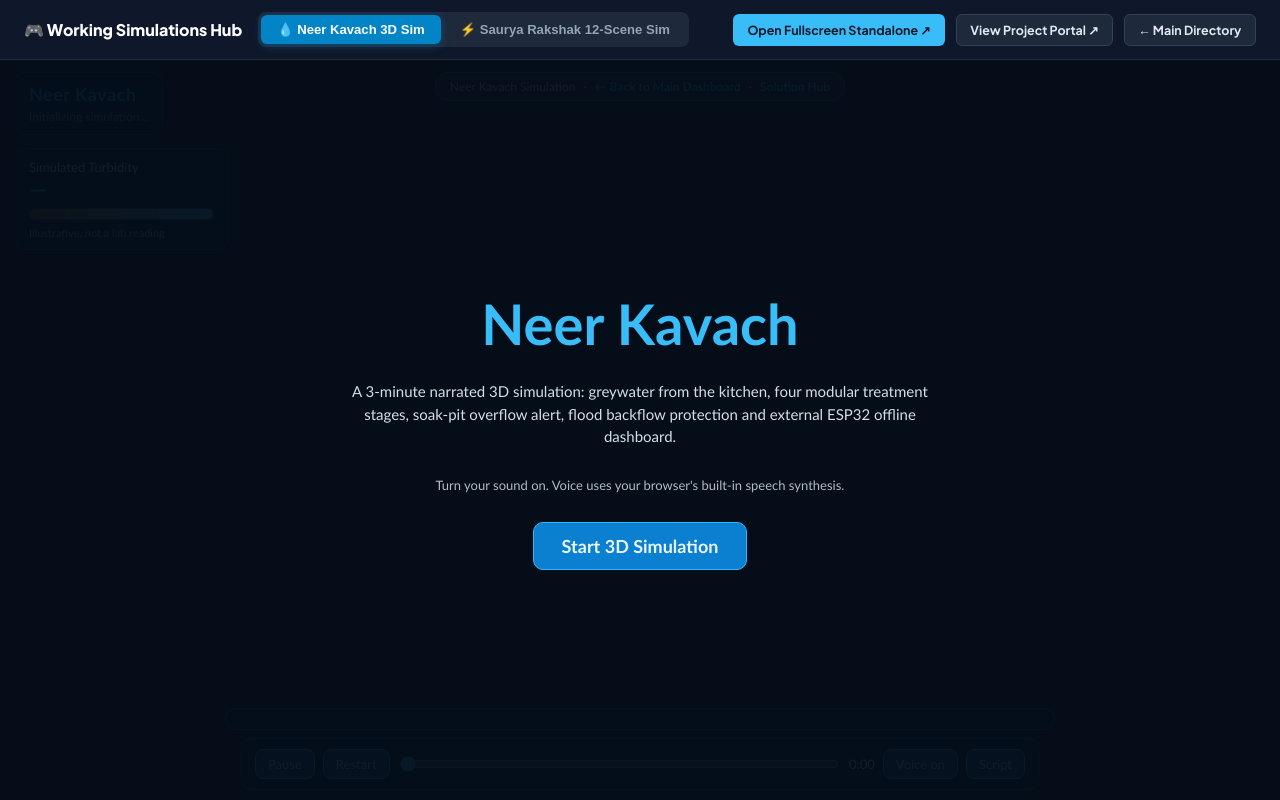
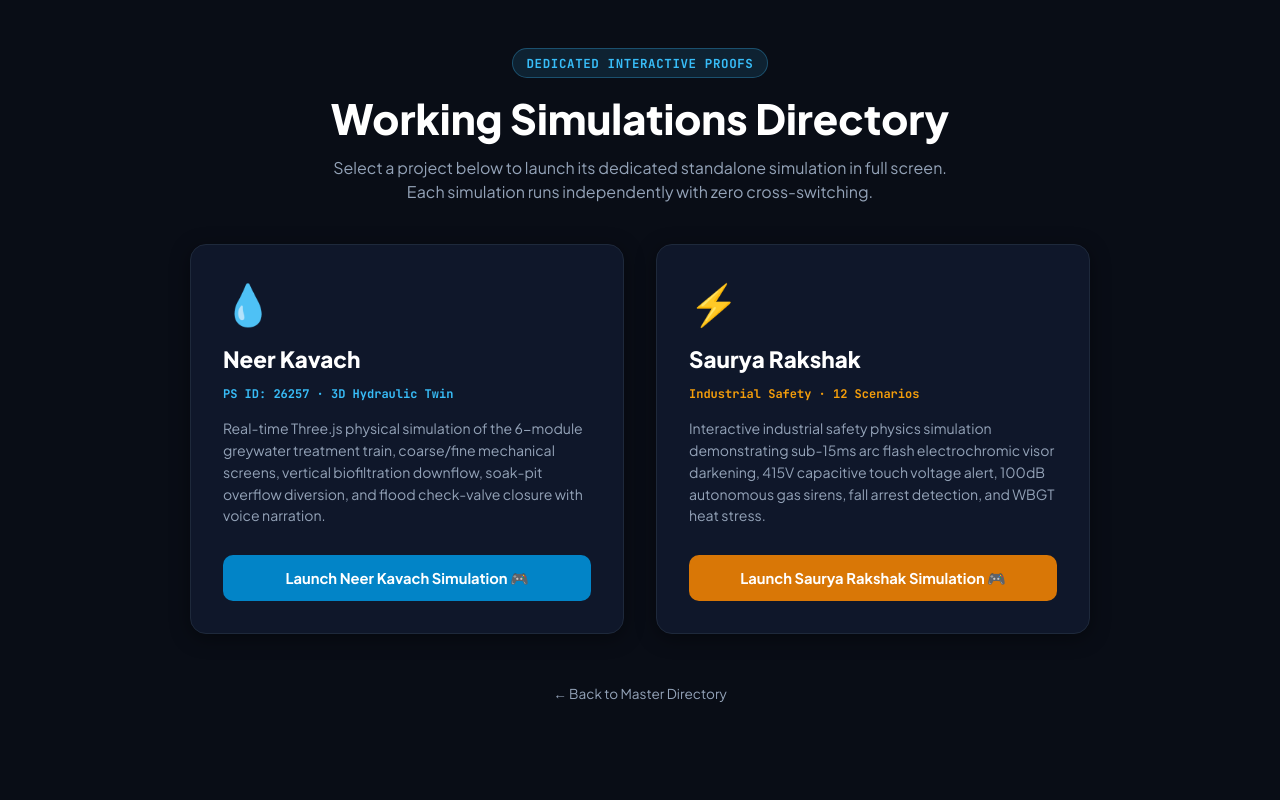
Before and after one commit to Sanidhya46/SIH_Projects_2026, a website: page simulation.html in a window 1280 px wide. Drawn offline with nearby package versions, Linux system fonts and the light colour scheme.

Commit message:
Fix Saurya Rakshak simulation iframe path, eliminate cross-project switchers, and isolate dedicated endpoints

```diff
--- a/simulation.html
+++ b/simulation.html
@@ -3,7 +3,7 @@
 <head>
   <meta charset="UTF-8">
   <meta name="viewport" content="width=device-width, initial-scale=1.0">
-  <title>Smart India Hackathon · Working Simulations Hub</title>
+  <title>Smart India Hackathon · Working Simulations Directory</title>
   <link rel="preconnect" href="https://fonts.googleapis.com">
   <link rel="preconnect" href="https://fonts.gstatic.com" crossorigin>
   <link href="https://fonts.googleapis.com/css2?family=Plus+Jakarta+Sans:wght@400;600;700;800&family=JetBrains+Mono:wght@500;700&display=swap" rel="stylesheet">
@@ -18,209 +18,186 @@
       --sr-amber: #f59e0b;
     }
     * { box-sizing: border-box; margin: 0; padding: 0; }
-    html, body {
-      height: 100%;
+    body {
       background: var(--bg);
       color: var(--text);
       font-family: 'Plus Jakarta Sans', system-ui, sans-serif;
-      overflow: hidden;
+      min-height: 100vh;
       display: flex;
       flex-direction: column;
+      align-items: center;
+      padding: 3rem 1.5rem;
+    }
+    .header-box {
+      max-width: 900px;
+      width: 100%;
+      text-align: center;
+      margin-bottom: 2.5rem;
+    }
+    .badge {
+      display: inline-block;
+      font-family: 'JetBrains Mono', monospace;
+      font-size: 0.78rem;
+      font-weight: 700;
+      color: #38bdf8;
+      background: rgba(56, 189, 248, 0.12);
+      border: 1px solid rgba(56, 189, 248, 0.3);
+      padding: 0.35rem 0.85rem;
+      border-radius: 100px;
+      margin-bottom: 1rem;
+      text-transform: uppercase;
+      letter-spacing: 0.05em;
+    }
+    h1 {
+      font-size: clamp(1.8rem, 4vw, 2.6rem);
+      font-weight: 800;
+      line-height: 1.2;
+      margin-bottom: 0.75rem;
+      color: #fff;
+    }
+    p.sub {
+      font-size: 1rem;
+      color: var(--text-muted);
+      max-width: 650px;
+      margin: 0 auto;
+      line-height: 1.5;
     }
 
-    /* Top Control Bar */
-    header.sim-header {
-      background: #0f172a;
-      border-bottom: 1px solid var(--border);
-      padding: 0.75rem 1.5rem;
+    .cards-grid {
+      display: grid;
+      grid-template-columns: repeat(auto-fit, minmax(360px, 1fr));
+      gap: 2rem;
+      max-width: 900px;
+      width: 100%;
+    }
+    .sim-card {
+      background: var(--card-bg);
+      border: 1px solid var(--border);
+      border-radius: 16px;
+      padding: 2rem;
       display: flex;
+      flex-direction: column;
       justify-content: space-between;
-      align-items: center;
-      flex-shrink: 0;
-      z-index: 50;
-      gap: 1rem;
-      flex-wrap: wrap;
+      transition: all 0.25s ease;
+      box-shadow: 0 4px 20px rgba(0,0,0,0.4);
     }
-    .header-left {
-      display: flex;
-      align-items: center;
-      gap: 1rem;
+    .sim-card.card-nk:hover {
+      border-color: #38bdf8;
+      box-shadow: 0 8px 30px rgba(56, 189, 248, 0.2);
     }
-    .brand-title {
-      font-size: 1rem;
+    .sim-card.card-sr:hover {
+      border-color: #f59e0b;
+      box-shadow: 0 8px 30px rgba(245, 158, 11, 0.2);
+    }
+    .sim-icon {
+      font-size: 2.5rem;
+      margin-bottom: 1rem;
+    }
+    .sim-title {
+      font-size: 1.4rem;
       font-weight: 800;
       color: #fff;
+      margin-bottom: 0.5rem;
+    }
+    .sim-tag {
+      font-family: 'JetBrains Mono', monospace;
+      font-size: 0.75rem;
+      font-weight: 700;
+      margin-bottom: 1rem;
+      display: inline-block;
+    }
+    .sim-desc {
+      font-size: 0.88rem;
+      color: var(--text-muted);
+      line-height: 1.55;
+      margin-bottom: 1.75rem;
+    }
+    .btn-launch {
       display: flex;
+      justify-content: center;
       align-items: center;
       gap: 0.5rem;
+      padding: 0.85rem 1.25rem;
+      border-radius: 10px;
+      font-size: 0.92rem;
+      font-weight: 700;
+      text-decoration: none;
+      transition: all 0.2s;
     }
-    .sim-selector {
-      display: flex;
-      background: #1e293b;
-      border-radius: 8px;
-      padding: 3px;
-      gap: 3px;
-    }
-    .sim-tab-btn {
-      background: transparent;
-      border: none;
-      color: var(--text-muted);
-      padding: 0.45rem 1rem;
-      border-radius: 6px;
-      font-size: 0.82rem;
-      font-weight: 700;
-      cursor: pointer;
-      transition: all 0.2s;
-      display: flex;
-      align-items: center;
-      gap: 0.45rem;
-    }
-    .sim-tab-btn:hover {
+    .btn-nk {
+      background: #0284c7;
       color: #fff;
     }
-    .sim-tab-btn.active-nk {
-      background: #0284c7;
-      color: #fff;
-      box-shadow: 0 2px 8px rgba(2, 132, 199, 0.4);
+    .btn-nk:hover {
+      background: #0369a1;
+      transform: translateY(-2px);
     }
-    .sim-tab-btn.active-sr {
+    .btn-sr {
       background: #d97706;
       color: #fff;
-      box-shadow: 0 2px 8px rgba(217, 119, 6, 0.4);
     }
-
-    .header-right {
-      display: flex;
-      align-items: center;
-      gap: 0.65rem;
+    .btn-sr:hover {
+      background: #b45309;
+      transform: translateY(-2px);
     }
-    .btn {
-      display: inline-flex;
-      align-items: center;
-      gap: 0.35rem;
-      padding: 0.45rem 0.85rem;
-      border-radius: 6px;
-      font-size: 0.78rem;
-      font-weight: 700;
+    .nav-back-row {
+      margin-top: 3rem;
+      text-align: center;
+    }
+    .nav-back-row a {
+      color: #94a3b8;
       text-decoration: none;
-      cursor: pointer;
-      transition: all 0.2s;
-      border: 1px solid transparent;
+      font-size: 0.85rem;
+      transition: color 0.2s;
     }
-    .btn-outline {
-      background: #1e293b;
-      border-color: #334155;
-      color: #e2e8f0;
-    }
-    .btn-outline:hover {
-      border-color: #38bdf8;
+    .nav-back-row a:hover {
       color: #fff;
-    }
-    .btn-fullscreen {
-      background: #38bdf8;
-      color: #0f172a;
-    }
-    .btn-fullscreen:hover {
-      background: #7dd3fc;
-    }
-
-    /* Simulation Viewport */
-    main.sim-viewport {
-      flex: 1;
-      width: 100%;
-      height: 100%;
-      position: relative;
-    }
-    iframe.sim-frame {
-      width: 100%;
-      height: 100%;
-      border: none;
-      display: none;
-      background: #000;
-    }
-    iframe.sim-frame.active {
-      display: block;
     }
   </style>
 </head>
 <body>
 
-  <header class="sim-header">
-    <div class="header-left">
-      <div class="brand-title">
-        <span>🎮 Working Simulations Hub</span>
+  <div class="header-box">
+    <div class="badge">Dedicated Interactive Proofs</div>
+    <h1>Working Simulations Directory</h1>
+    <p class="sub">Select a project below to launch its dedicated standalone simulation in full screen. Each simulation runs independently with zero cross-switching.</p>
+  </div>
+
+  <div class="cards-grid">
+    <!-- Neer Kavach Card -->
+    <div class="sim-card card-nk">
+      <div>
+        <div class="sim-icon">💧</div>
+        <div class="sim-title">Neer Kavach</div>
+        <div class="sim-tag" style="color:#38bdf8;">PS ID: 26257 · 3D Hydraulic Twin</div>
+        <p class="sim-desc">
+          Real-time Three.js physical simulation of the 6-module greywater treatment train, coarse/fine mechanical screens, vertical biofiltration downflow, soak-pit overflow diversion, and flood check-valve closure with voice narration.
+        </p>
       </div>
-
-      <div class="sim-selector">
-        <button id="btn-tab-nk" class="sim-tab-btn active-nk" onclick="loadSimulation('nk')">
-          💧 Neer Kavach 3D Sim
-        </button>
-        <button id="btn-tab-sr" class="sim-tab-btn" onclick="loadSimulation('sr')">
-          ⚡ Saurya Rakshak 12-Scene Sim
-        </button>
-      </div>
+      <a href="/Neer_kavach/simulation.html" class="btn-launch btn-nk">
+        Launch Neer Kavach Simulation 🎮
+      </a>
     </div>
 
-    <div class="header-right">
-      <a id="btn-standalone" href="Neer_kavach/simulation.html" target="_blank" class="btn btn-fullscreen">
-        Open Fullscreen Standalone ↗
-      </a>
-      <a id="btn-portal" href="Neer_kavach/index.html" class="btn btn-outline">
-        View Project Portal ↗
-      </a>
-      <a href="index.html" class="btn btn-outline">
-        ← Main Directory
+    <!-- Saurya Rakshak Card -->
+    <div class="sim-card card-sr">
+      <div>
+        <div class="sim-icon">⚡</div>
+        <div class="sim-title">Saurya Rakshak</div>
+        <div class="sim-tag" style="color:#f59e0b;">Industrial Safety · 12 Scenarios</div>
+        <p class="sim-desc">
+          Interactive industrial safety physics simulation demonstrating sub-15ms arc flash electrochromic visor darkening, 415V capacitive touch voltage alert, 100dB autonomous gas sirens, fall arrest detection, and WBGT heat stress.
+        </p>
+      </div>
+      <a href="/Saurya_Rakshak/simulation.html" class="btn-launch btn-sr">
+        Launch Saurya Rakshak Simulation 🎮
       </a>
     </div>
-  </header>
+  </div>
 
-  <main class="sim-viewport">
-    <iframe id="frame-nk" class="sim-frame active" src="Neer_kavach/simulation.html" title="Neer Kavach 3D Hydraulic Simulation"></iframe>
-    <iframe id="frame-sr" class="sim-frame" src="Saurya_Rakshak/simulation.html" title="Saurya Rakshak 12-Scene Industrial Safety Simulation"></iframe>
-  </main>
-
-  <script>
-    function loadSimulation(simKey) {
-      const btnNk = document.getElementById('btn-tab-nk');
-      const btnSr = document.getElementById('btn-tab-sr');
-      const frameNk = document.getElementById('frame-nk');
-      const frameSr = document.getElementById('frame-sr');
-      const btnStandalone = document.getElementById('btn-standalone');
-      const btnPortal = document.getElementById('btn-portal');
-
-      if (simKey === 'nk') {
-        btnNk.className = 'sim-tab-btn active-nk';
-        btnSr.className = 'sim-tab-btn';
-        frameNk.classList.add('active');
-        frameSr.classList.remove('active');
-        btnStandalone.href = 'Neer_kavach/simulation.html';
-        btnPortal.href = 'Neer_kavach/index.html';
-        btnStandalone.style.background = '#38bdf8';
-        btnStandalone.style.color = '#0f172a';
-        history.replaceState(null, null, '#neer');
-      } else {
-        btnSr.className = 'sim-tab-btn active-sr';
-        btnNk.className = 'sim-tab-btn';
-        frameSr.classList.add('active');
-        frameNk.classList.remove('active');
-        btnStandalone.href = 'Saurya_Rakshak/simulation.html';
-        btnPortal.href = 'Saurya_Rakshak/index.html';
-        btnStandalone.style.background = '#f59e0b';
-        btnStandalone.style.color = '#0f172a';
-        history.replaceState(null, null, '#saurya');
-      }
-    }
-
-    // Auto-select on hash
-    window.addEventListener('DOMContentLoaded', () => {
-      const hash = window.location.hash.toLowerCase();
-      if (hash.includes('saurya') || hash.includes('sr')) {
-        loadSimulation('sr');
-      } else {
-        loadSimulation('nk');
-      }
-    });
-  </script>
+  <div class="nav-back-row">
+    <a href="/index.html">← Back to Master Directory</a>
+  </div>
 
 </body>
 </html>
```
Also changed, not shown: Neer_kavach/index.html (+8 -10 lines), Saurya_Rakshak/index.html (+8 -10 lines), vercel.json.
